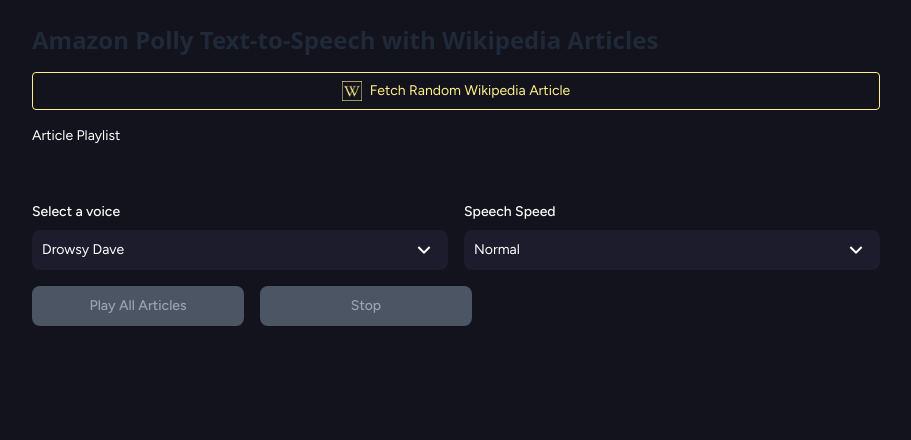
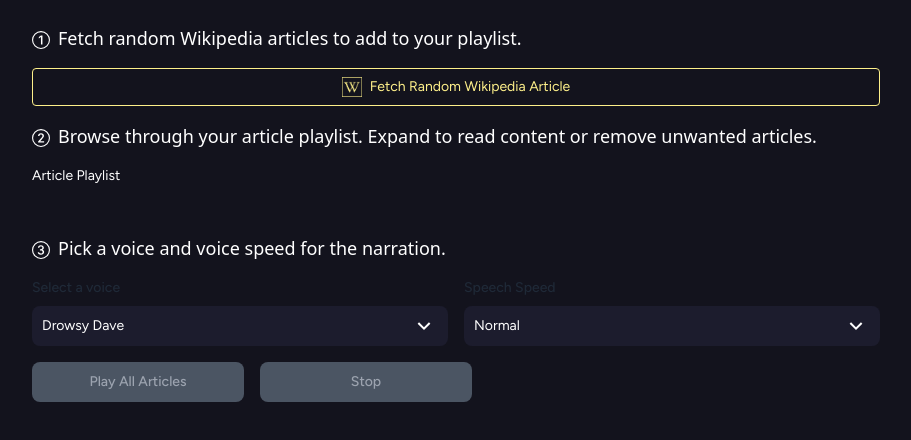
Before and after one commit to axellokrantz/sleepypedia, a React (Vite) app in the folder sleepypedia-frontend/: page / in a window 1280 px wide. Both pictures are taken after a click on the button "Enter Sleepypedia". Shown: the top 440 px of the page, without its empty margins (184-1095 px from the left). Built offline with nearby package versions, Linux system fonts and the light colour scheme.

Commit message:
feat: add instructions for article playlist

```diff
--- a/sleepypedia-frontend/src/Components/AmazonPolly.tsx
+++ b/sleepypedia-frontend/src/Components/AmazonPolly.tsx
@@ -2,6 +2,9 @@
 import WikipediaArticleAccordion from "./WikipediaArticleAccordion";
 import AudioControls from "./AudioControls";
 import FetchArticleButton from "./FetchArticleButton";
+import { Bs1Circle } from "react-icons/bs";
+import { Bs2Circle } from "react-icons/bs";
+import { Bs3Circle } from "react-icons/bs";
 
 interface WikipediaArticle {
   id: number;
@@ -104,21 +107,35 @@
   };
 
   return (
-    <div className="max-w-4xl mx-auto p-6">
-      <h2 className="text-2xl font-bold mb-4">
-        Amazon Polly Text-to-Speech with Wikipedia Articles
-      </h2>
-      <FetchArticleButton
-        onClick={fetchRandomWikipediaArticle}
-        isLoading={isLoading}
-        isPlaying={isPlaying}
-      />
-      <div className="mb-6">
+    <div className="max-w-4xl mx-auto p-6 space-y-4">
+      <div className="space-y-4">
+        <div className="text-white text-lg">
+          <Bs1Circle className="inline-block mr-2" />
+          <span>Fetch random Wikipedia articles to add to your playlist.</span>
+        </div>
+        <FetchArticleButton
+          onClick={fetchRandomWikipediaArticle}
+          isLoading={isLoading}
+          isPlaying={isPlaying}
+        />
+      </div>
+      <div className="space-y-4">
+        <div className="text-white text-lg">
+          <Bs2Circle className="inline-block mr-2" />
+          <span>
+            Browse through your article playlist. Expand to read content or
+            remove unwanted articles.
+          </span>
+        </div>
         <WikipediaArticleAccordion
           articles={articles}
           onRemoveArticle={removeArticle}
           isPlaying={isPlaying}
         />
+      </div>
+      <div className="text-white text-lg">
+        <Bs3Circle className="inline-block mr-2" />
+        <span>Pick a voice and voice speed for the narration.</span>
       </div>
       <AudioControls
         voice={voice}
--- a/sleepypedia-frontend/src/Components/AudioControls.tsx
+++ b/sleepypedia-frontend/src/Components/AudioControls.tsx
@@ -1,5 +1,5 @@
 import React from "react";
-import { RiArrowDownSLine } from "react-icons/ri";
+import VoiceSpeedSelector from "./VoiceSpeedSelector";
 
 interface Props {
   voice: string;
@@ -23,50 +23,13 @@
   disabled,
 }: Props) => (
   <div className="space-y-4 font-figtree w-full">
-    <div className="flex flex-col sm:flex-row sm:space-x-4">
-      <div className="w-full sm:w-1/2 mb-4 sm:mb-0">
-        <label
-          htmlFor="voice"
-          className="block mb-2 text-sm font-medium text-white">
-          Select a voice
-        </label>
-        <div className="relative">
-          <select
-            id="voice"
-            value={voice}
-            onChange={(e) => onVoiceChange(e.target.value)}
-            className="bg-[#1c1c2d] text-white text-sm rounded-lg block w-full p-2.5 appearance-none"
-            disabled={isPlaying}>
-            <option value="Matthew">Drowsy Dave</option>
-            <option value="Kendra">Snoozy Suzy</option>
-          </select>
-          <div className="pointer-events-none absolute inset-y-0 right-0 flex items-center px-3 text-white">
-            <RiArrowDownSLine size={24} />
-          </div>
-        </div>
-      </div>
-      <div className="w-full sm:w-1/2">
-        <label
-          htmlFor="speed"
-          className="block mb-2 text-sm font-medium text-white">
-          Speech Speed
-        </label>
-        <div className="relative">
-          <select
-            id="speed"
-            value={speed}
-            onChange={(e) => onSpeedChange(e.target.value)}
-            className="bg-[#1c1c2d] text-white text-sm rounded-lg block w-full p-2.5 appearance-none"
-            disabled={isPlaying}>
-            <option value="x-slow">Slow</option>
-            <option value="slow">Normal</option>
-          </select>
-          <div className="pointer-events-none absolute inset-y-0 right-0 flex items-center px-3 text-white">
-            <RiArrowDownSLine size={24} />
-          </div>
-        </div>
-      </div>
-    </div>
+    <VoiceSpeedSelector
+      voice={voice}
+      speed={speed}
+      isPlaying={isPlaying}
+      onVoiceChange={onVoiceChange}
+      onSpeedChange={onSpeedChange}
+    />
     <div className="flex flex-col sm:flex-row sm:space-x-4">
       <button
         onClick={onPlay}
--- /dev/null
+++ b/sleepypedia-frontend/src/Components/VoiceSpeedSelector.tsx
@@ -0,0 +1,65 @@
+import React from "react";
+import { RiArrowDownSLine } from "react-icons/ri";
+
+interface VoiceSpeedSelectorProps {
+  voice: string;
+  speed: string;
+  isPlaying: boolean;
+  onVoiceChange: (voice: string) => void;
+  onSpeedChange: (speed: string) => void;
+}
+
+const VoiceSpeedSelector: React.FC<VoiceSpeedSelectorProps> = ({
+  voice,
+  speed,
+  isPlaying,
+  onVoiceChange,
+  onSpeedChange,
+}) => (
+  <div className="flex flex-col sm:flex-row sm:space-x-4">
+    <div className="w-full sm:w-1/2 mb-4 sm:mb-0">
+      <label
+        htmlFor="voice"
+        className="block mb-2 text-sm font-medium text-opacity-10">
+        Select a voice
+      </label>
+      <div className="relative">
+        <select
+          id="voice"
+          value={voice}
+          onChange={(e) => onVoiceChange(e.target.value)}
+          className="bg-[#1c1c2d] text-white text-sm rounded-lg block w-full p-2.5 appearance-none"
+          disabled={isPlaying}>
+          <option value="Matthew">Drowsy Dave</option>
+          <option value="Kendra">Snoozy Suzy</option>
+        </select>
+        <div className="pointer-events-none absolute inset-y-0 right-0 flex items-center px-3 text-white">
+          <RiArrowDownSLine size={24} />
+        </div>
+      </div>
+    </div>
+    <div className="w-full sm:w-1/2">
+      <label
+        htmlFor="speed"
+        className="block mb-2 text-sm font-medium text-opacity-10">
+        Speech Speed
+      </label>
+      <div className="relative">
+        <select
+          id="speed"
+          value={speed}
+          onChange={(e) => onSpeedChange(e.target.value)}
+          className="bg-[#1c1c2d] text-white text-sm rounded-lg block w-full p-2.5 appearance-none"
+          disabled={isPlaying}>
+          <option value="x-slow">Slow</option>
+          <option value="slow">Normal</option>
+        </select>
+        <div className="pointer-events-none absolute inset-y-0 right-0 flex items-center px-3 text-white">
+          <RiArrowDownSLine size={24} />
+        </div>
+      </div>
+    </div>
+  </div>
+);
+
+export default VoiceSpeedSelector;
```
